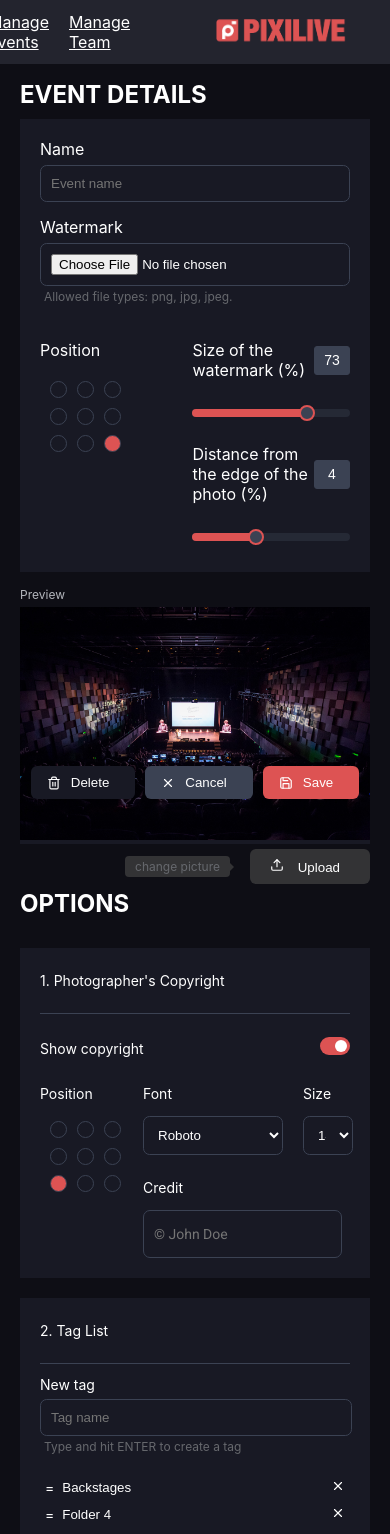
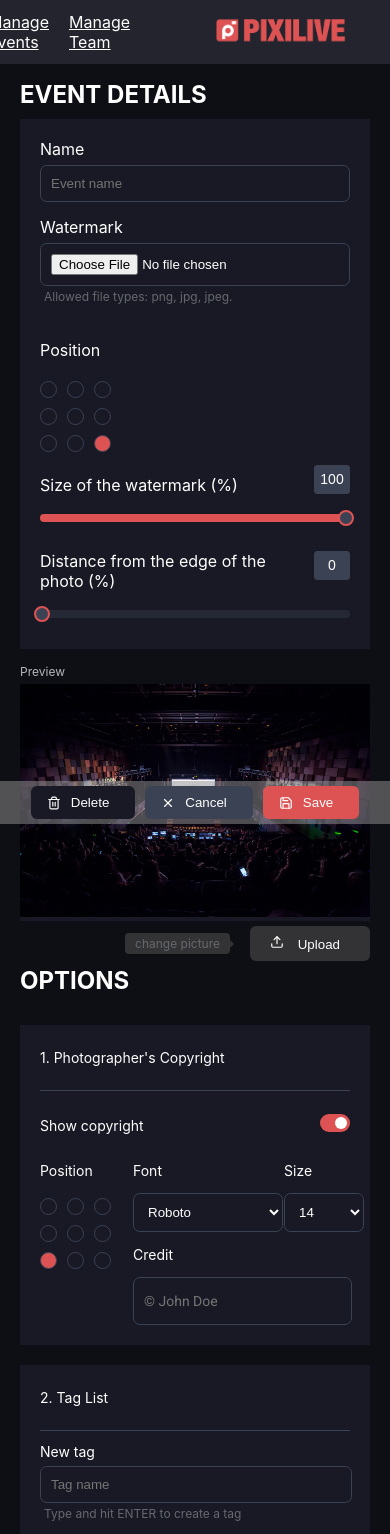
Before and after one commit to MaximeJezequel/app.pixi-react, a React (Create React App) app: page /events in a window 390 px wide. Shown: the top 1534 px of the page. Built offline with nearby package versions, Linux system fonts and the light colour scheme.

Commit message:
attempt to edit tag inputs

```diff
--- a/src/components/BubbleGrid.css
+++ b/src/components/BubbleGrid.css
@@ -1,5 +1,6 @@
 .bubbleGrid {
 	padding: 0 5px;
+	margin-left: -10px;
 	--diameter: 15px;
 }
 
--- a/src/components/ButtonBar.css
+++ b/src/components/ButtonBar.css
@@ -43,9 +43,10 @@
 	.buttonBar {
 		position: fixed;
 		justify-content: center;
-		bottom: 40px;
+		bottom: 20px;
 		left: 0;
 		right: 0;
 		z-index: 10;
+		background-color: rgba(150, 150, 150, 0.5);
 	}
 }
--- a/src/components/ManageEvents/Details/Watermark.css
+++ b/src/components/ManageEvents/Details/Watermark.css
@@ -1,6 +1,6 @@
 /***watermark***/
 
-.watermarkSliders {
+.watermarkContainer {
 	width: 100%;
 }
 
@@ -12,6 +12,10 @@
 	width: max(300px, 30%);
 }
 
+.watermarkSliders {
+	width: 70%;
+}
+
 .sliderTitle {
 	width: 100%;
 }
@@ -19,6 +23,11 @@
 .sliderContainer {
 	width: 100%;
 	position: relative;
+}
+
+.sliderLabel {
+	width: 80%;
+	padding: 18px 0 6px 0;
 }
 
 .sliderRange {
@@ -38,3 +47,13 @@
 	color: white;
 	border-radius: 3px;
 }
+
+@media screen and (max-width: 1200px) {
+	.watermarkPosition {
+		flex-direction: column;
+	}
+
+	.watermarkSliders {
+		width: 100%;
+	}
+}
--- a/src/components/ManageEvents/Details/Watermark.js
+++ b/src/components/ManageEvents/Details/Watermark.js
@@ -56,7 +56,7 @@ const Watermark = ({
 
 			<div className="watermarkContainer">
 				<div className="watermarkPosition flex row jcsb">
-					<div className="position flex col">
+					<div className="position">
 						<p>Position</p>
 						<BubbleGrid
 							bubbleValue={bubbleValue}
@@ -67,7 +67,7 @@ const Watermark = ({
 					<div className="watermarkSliders flex col">
 						<div className="slider1 flex col">
 							<div className="sliderTitle flex row aic jcsb">
-								<p>Size of the watermark (%)</p>
+								<div className="sliderLabel">Size of the watermark (%)</div>
 								<input
 									className="boxSize"
 									value={slider1}
@@ -90,11 +90,13 @@ const Watermark = ({
 
 							<div className="slider2 flex col">
 								<div className="sliderTitle flex row aic jcsb">
-									<p>Distance from the edge of the photo (%)</p>
+									<div className="sliderLabel">
+										Distance from the edge of the photo (%)
+									</div>
 									<input
 										className="boxSize flex aic jcc"
 										value={slider2}
-										onChange={(e) => handleChange2(e)}
+										onChange={(e) => handleChange2(e.target.value)}
 									/>
 								</div>
 								<div className="sliderContainer">
--- a/src/components/ManageEvents/Options/OptionBlock1.css
+++ b/src/components/ManageEvents/Options/OptionBlock1.css
@@ -1,21 +1,19 @@
 /***Copyright***/
 
 .position {
-	width: 30%;
+	width: max(300px, 30%);
 }
 
 .copyright {
-	width: 70%;
+	min-width: 70%;
 }
 
 .fontName {
-	width: calc(70% - 10px);
-	padding: 0 10px;
+	width: calc(65% - 10px);
 }
 
 .fontSize {
-	width: calc(30% - 10px);
-	padding: 0 10px;
+	width: calc(35% - 10px);
 }
 
 .fontSelect {
@@ -29,14 +27,15 @@
 }
 
 .fontName select {
-	min-width: 140px;
+	min-width: 150px;
 }
 .fontSize select {
-	min-width: 50px;
+	min-width: 80px;
 }
 
 .credit {
-	padding: 10px;
+	width: 100%;
+	padding-bottom: 10px;
 }
 
 .credit input {
--- a/src/components/ManageEvents/Options/OptionBlock1.js
+++ b/src/components/ManageEvents/Options/OptionBlock1.js
@@ -49,7 +49,7 @@ const OptionBlock1 = ({ toggle, setToggle, bubbleValue, setBubbleValue }) => {
 					</div>
 
 					<div className="copyright flex col">
-						<div className="font flex row">
+						<div className="font flex row jcsb">
 							<div className="fontName">
 								<p>Font</p>
 								<select
--- a/src/components/ManageEvents/Options/OptionBlock2.js
+++ b/src/components/ManageEvents/Options/OptionBlock2.js
@@ -17,6 +17,7 @@ const OptionBlock2 = ({ toggle, setToggle }) => {
 	])
 
 	const [newFolder, setNewFolder] = useState("")
+	const [updateTag, setUpdateTag] = useState("")
 
 	const handleInputChange = (e) => setNewFolder(e.target.value)
 
@@ -36,11 +37,9 @@ const OptionBlock2 = ({ toggle, setToggle }) => {
 		}
 	}
 
-	const editTag = (indexToUpdate) => {
-		setFolders([
-			...folders.filter((folder, index) => index !== indexToUpdate),
-			"new",
-		])
+	const editTag = (e, indexToUpdate) => {
+		// setUpdateTag(e.target.value)
+		// setFolders([...folders.filter((tag) => tag !== updateTag), e.target.value])
 	}
 
 	const removeTag = (indexToDelete) => {
@@ -81,12 +80,14 @@ const OptionBlock2 = ({ toggle, setToggle }) => {
 							<div key={index} className="folderList flex row aic jcsb">
 								<div className="flex row">
 									<div className="textBlock">=</div>
-									<input className="inputBlock" value={folder} />
+									<input
+										className="inputBlock"
+										value={folder}
+										onClick={(e) => setUpdateTag(e.target.value)}
+										onChange={(e) => editTag(e, index)}
+									/>
 								</div>
 								<div className="flex row">
-									<div className="textBlock" onClick={() => editTag(index)}>
-										{/* <Icon.Edit2 size={14} /> */}
-									</div>
 									<div className="textBlock" onClick={() => removeTag(index)}>
 										<Icon.X size={14} />
 									</div>
--- a/src/components/ManageEvents/Options/OptionBlock5.js
+++ b/src/components/ManageEvents/Options/OptionBlock5.js
@@ -42,7 +42,10 @@ const OptionBlock5 = ({ toggle, setToggle }) => {
 							{member.role[0].toUpperCase() + member.role.substring(1)}
 						</div>
 						{member.role === "guest" ? (
-							<div className="guestAction flex aic jcc">x</div>
+							<div className="guestAction flex aic jcc">
+								{" "}
+								<Icon.X size={14} />
+							</div>
 						) : (
 							<div className="memberAction flex aic jcc"></div>
 						)}
--- a/src/screens/ManageEvents.js
+++ b/src/screens/ManageEvents.js
@@ -15,8 +15,8 @@ import image from "../assets/modele.jpg"
 
 function ManageEvents() {
 	const [bubbleGridWatermark, setBubbleGridWatermark] = useState("3-3") //initial position of watermark
-	const [slider1, setSlider1] = useState(73) //percent
-	const [slider2, setSlider2] = useState(4) //percent
+	const [slider1, setSlider1] = useState(100) //percent
+	const [slider2, setSlider2] = useState(0) //percent
 	const [bubbleGridCopyright, setBubbleGridCopyright] = useState("3-1") //initial position of copyright
 	const [showCopyright, setShowCopyright] = useState(true)
 
```
